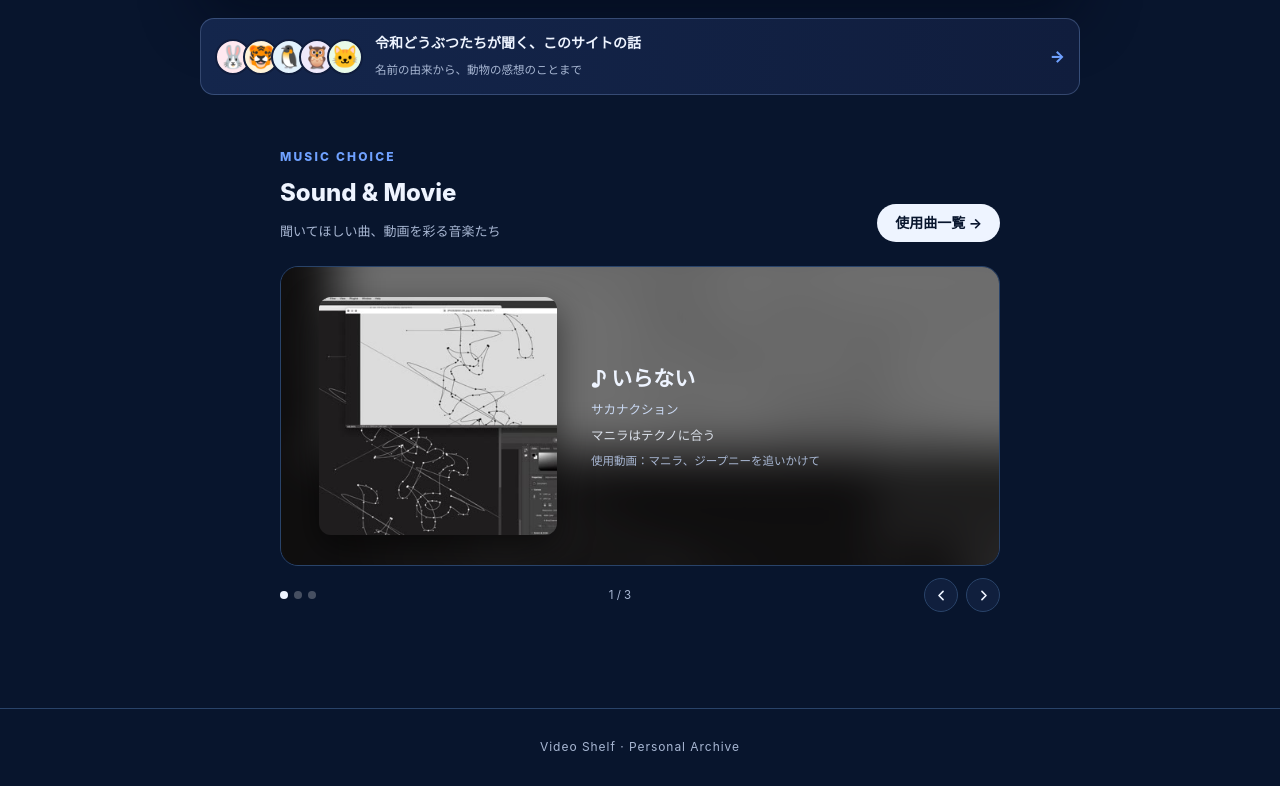
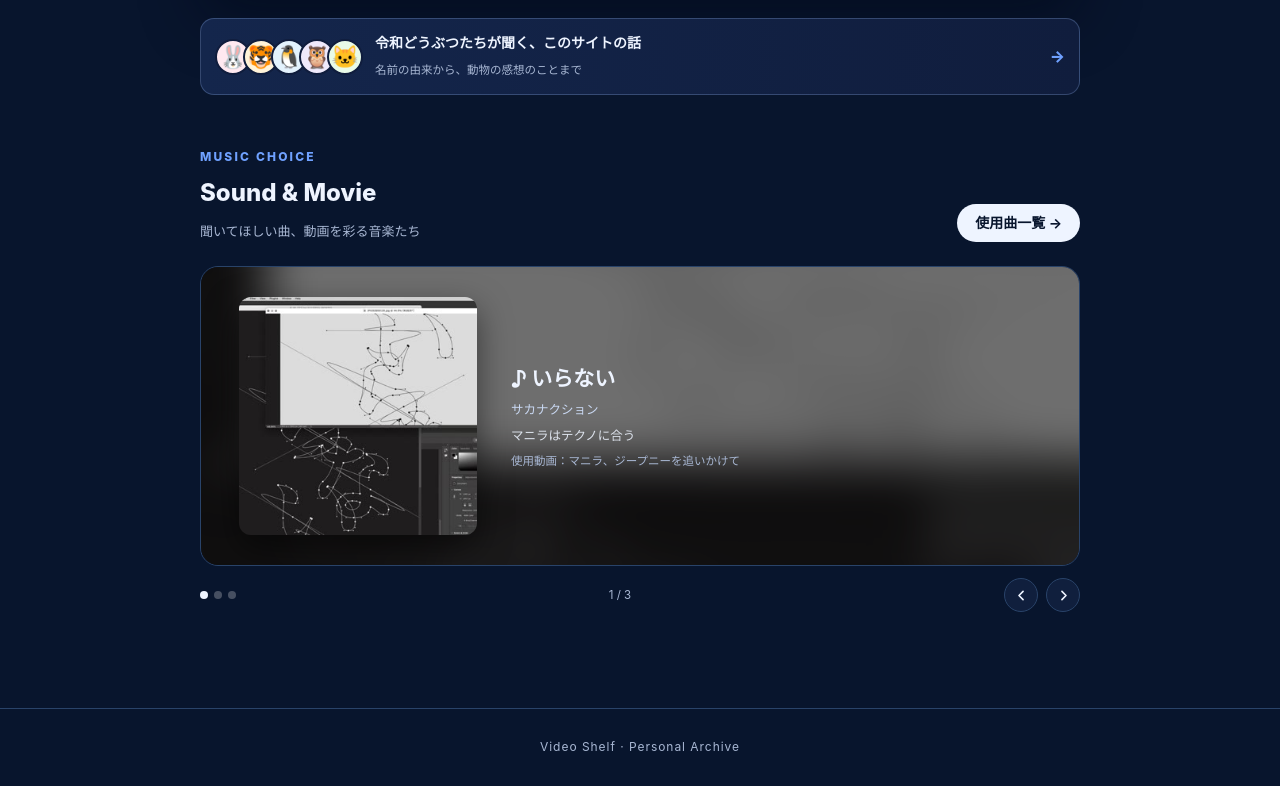
Before and after one commit to Saoki11111/video-shelf, a website with bundled scripts: page index.html in a window 1280 px wide. Shown: the part 1059-1845 px from the top of the page. Built offline with nearby package versions, Linux system fonts and the light colour scheme; animation ran at ten frames a second.

Commit message:
PCでSound & Movieを880px幅に（幅指定の上書き修正） (#88)

```diff
--- a/css/style.css
+++ b/css/style.css
@@ -1893,3 +1893,9 @@ a.music-card:hover {
 @media (min-width: 781px) {
   .shelf[aria-label="Sound & Movie"] { max-width: 880px; margin-left: auto; margin-right: auto; }
 }
+
+/* PC：Sound & Movie を上のセクションと同じ880px幅に（720px指定を上書き） */
+@media (min-width: 781px) {
+  .top-sections .shelf[aria-label="Sound & Movie"] { width: min(880px, 100%); }
+  .pick-stage { max-width: 880px; }
+}
```
